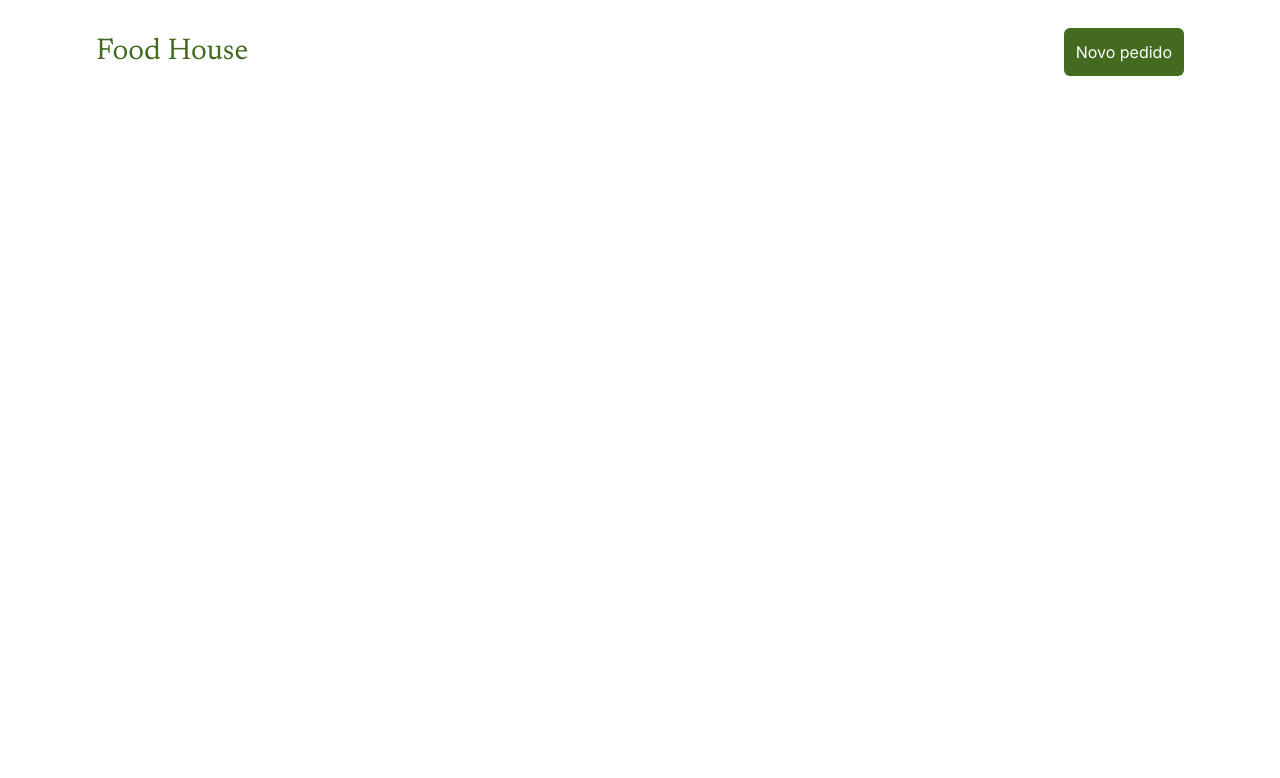
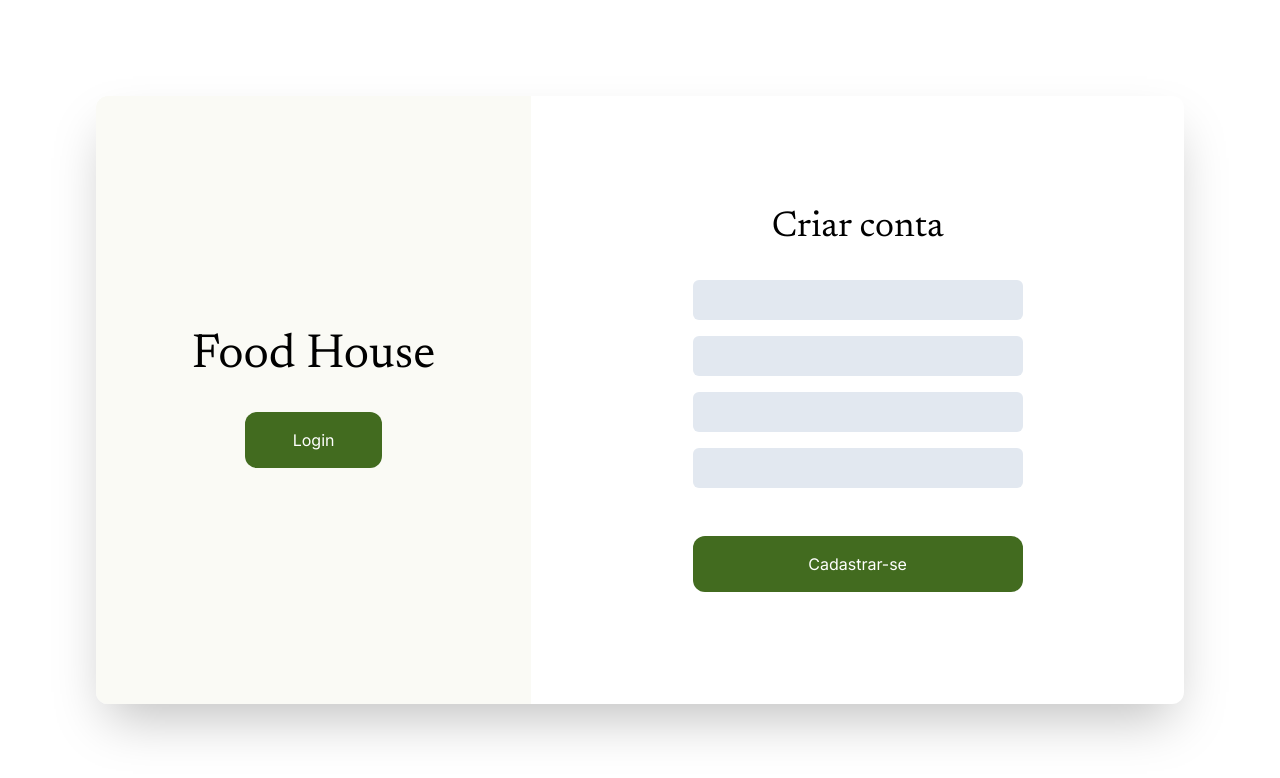
Before and after one commit to luigiPisoni/trabalho-integrador, a React (Create React App) app in the folder trabalho-integrador-front/: page /login in a window 1280 px wide. Shown: the top 778 px of the page. Built offline with nearby package versions, Linux system fonts and the light colour scheme.

Commit message:
inicio-login

```diff
--- a/trabalho-integrador-front/src/App.js
+++ b/trabalho-integrador-front/src/App.js
@@ -3,15 +3,15 @@ import "./output.css";
 import { Route, BrowserRouter, Routes } from "react-router-dom";
 import Header from "./components/Header";
 import Featured from "./views/Featured";
+import Login from "./views/Login";
 
 function App() {
   return (
     <div className="App">
-      <Header />
       <BrowserRouter>
         <Routes>
           <Route index element={<Featured />} />
-          {/* <Route path="" element={<Home />} /> */}
+          <Route path="/login" element={<Login/>} />
         </Routes>
       </BrowserRouter>
     </div>
--- /dev/null
+++ b/trabalho-integrador-front/src/views/Login.jsx
@@ -0,0 +1,35 @@
+function Login() {
+
+    return (
+
+        <div className="px-24 py-24 h-screen">
+            <div className="grid grid-cols-5 h-full overflow-hidden rounded-xl shadow-2xl">
+                <div className="bg-light-green col-span-2 align-middle text-center flex items-center justify-center">
+                    <div className="">
+                        <p className="font-serif text-5xl">Food House</p>
+                        <div className="mt-8">
+                            <button className="bg-default-green px-12 py-4 rounded-xl text-white">Login</button>
+                        </div>
+                    </div>
+                </div>
+                <div className=" col-span-3 align-middle text-center flex items-center justify-center">
+                    <div>
+                        <p className="text-4xl font-serif">Criar conta</p>
+                        <div>
+                            <form action="" className="grid grid-rows-4 gap-4 mt-8">
+                                <input className="bg-slate-200 px-12 py-2 rounded-md" type="text" />
+                                <input className="bg-slate-200 px-12 py-2 rounded-md" type="text" />
+                                <input className="bg-slate-200 px-12 py-2 rounded-md" type="text" />
+                                <input className="bg-slate-200 px-12 py-2 rounded-md" type="password" />
+                                <button className="bg-default-green px-12 py-4 rounded-xl text-white mt-8">Cadastrar-se</button>
+                            </form>
+                        </div>
+                    </div>
+                </div>
+            </div>
+        </div>
+    )
+
+}
+
+export default Login
```
